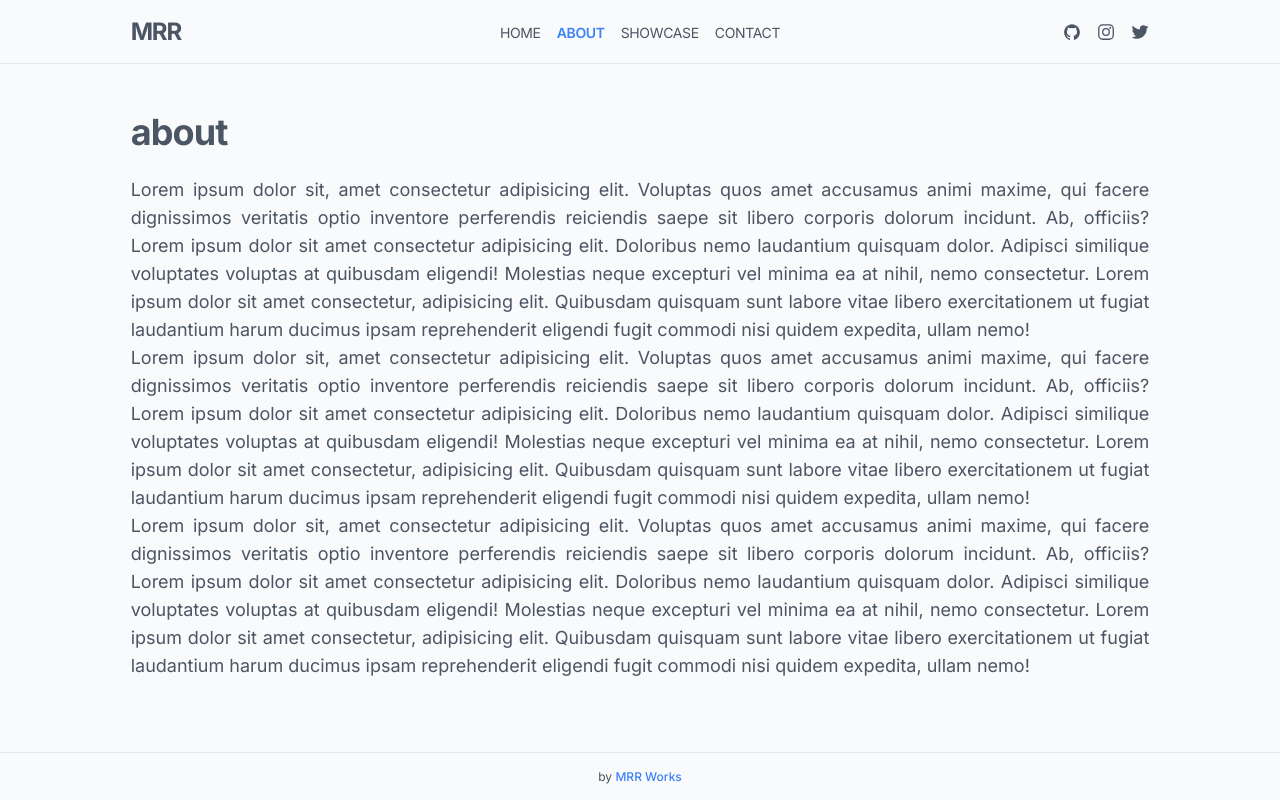
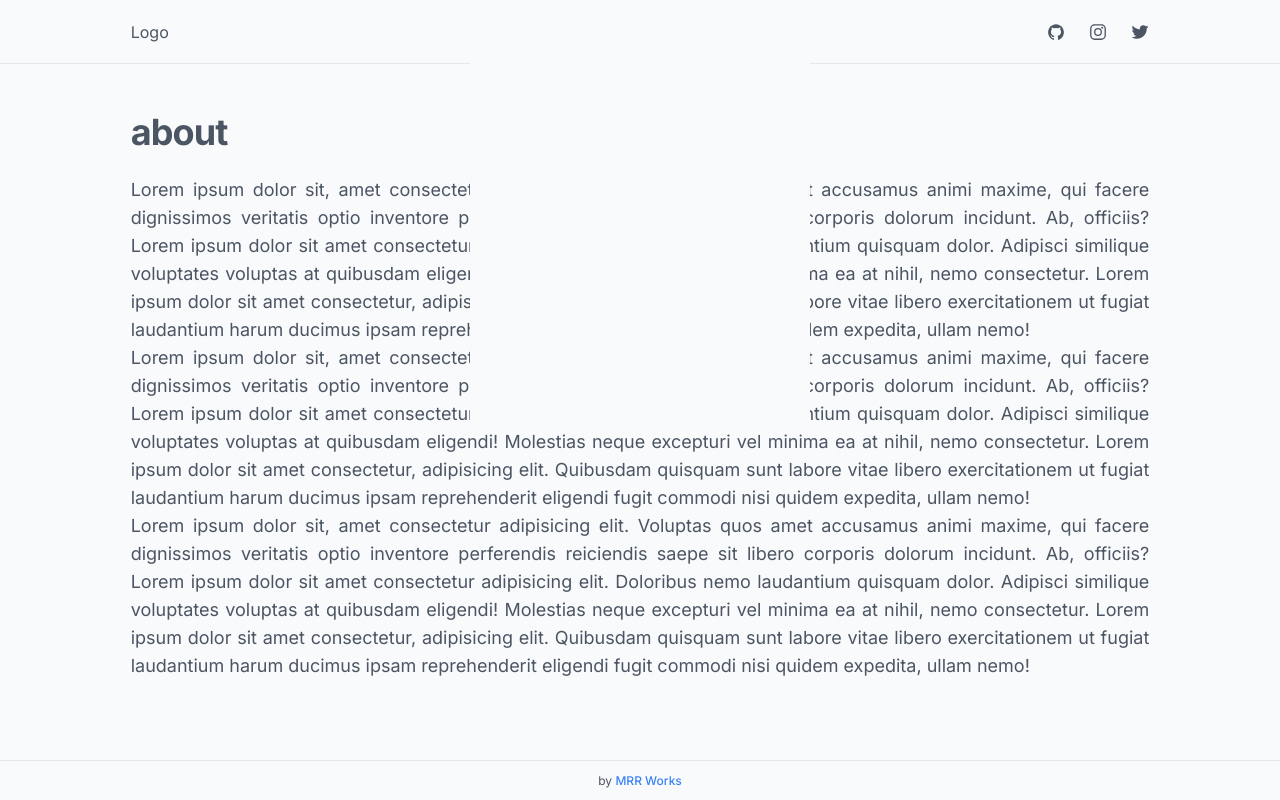
Before and after one commit to raflyrafsss/mrr.works, a Next.js app: page /about in a window 1280 px wide. Built offline with nearby package versions, Linux system fonts and the light colour scheme.

Commit message:
modify: style header navigation

```diff
--- a/src/components/layout/index.tsx
+++ b/src/components/layout/index.tsx
@@ -3,3 +3,4 @@ export * from "./landing-page";
 export { default as Layout } from "./layout";
 export { default as Navigation } from "./navigation";
 export { default as NavigationMenu } from "./navigation-menu";
+export { default as NavigationSocialMenu } from "./navigation-social-menu";
--- a/src/components/layout/landing-page/page-footer.tsx
+++ b/src/components/layout/landing-page/page-footer.tsx
@@ -5,7 +5,7 @@ const PageFooter = () => {
   return (
     <footer
       id="content-footer"
-      className="w-full h-12 flex items-center justify-center border-t border-gray-200"
+      className="w-full h-10 flex items-center justify-center border-t border-gray-200"
     >
       <Container className="flex items-center justify-center">
         <span className="block text-xs text-gray-600">
--- a/src/components/layout/landing-page/page-header.tsx
+++ b/src/components/layout/landing-page/page-header.tsx
@@ -1,15 +1,50 @@
-import React from "react";
+import React, { useState } from "react";
 import { Container } from "~/components/ui";
-import { Navigation } from "~/components/layout";
+import { NavigationMenu, NavigationSocialMenu } from "~/components/layout";
+import { IoClose, IoMenu } from "react-icons/io5";
+import clsx from "clsx";
 
 const PageHeader = () => {
+  const [isOpen, setIsOpen] = useState(false);
   return (
-    <header
-      id="content-header"
-      className="w-full h-auto lg:h-16 flex items-center border-b border-gray-200"
-    >
+    <header className="fixed lg:relative top-0 left-0 z-50 w-full h-16 flex items-center border-b bg-gray-50 border-gray-200">
       <Container>
-        <Navigation />
+        <nav className="flex flex-col lg:flex-row items-center justify-between">
+          <div className="w-full flex items-center justify-between">
+            <div>Logo</div>
+            <button
+              onClick={() => setIsOpen(true)}
+              className="lg:hidden w-8 h-8 inline-flex items-center justify-center transition-all duration-150 focus:outline-none active:scale-90"
+            >
+              <IoMenu />
+            </button>
+          </div>
+
+          <div
+            className={clsx(
+              "lg:static fixed z-50 top-0 lg:right-0 w-full h-full lg:h-auto px-6 lg:px-0 lg:py-0 bg-white lg:bg-gray-50 transition-all duration-300 ",
+              isOpen ? "right-0" : "-right-full"
+            )}
+          >
+            <div className="flex flex-col justify-between h-screen">
+              {/* Menu */}
+              <div className="lg:hidden h-16 flex items-center justify-end">
+                <button
+                  onClick={() => setIsOpen(false)}
+                  className="w-8 h-8 inline-flex items-center justify-center transition-all duration-150 focus:outline-none active:scale-90"
+                >
+                  <IoClose />
+                </button>
+              </div>
+              <NavigationMenu className="flex flex-col lg:flex-row items-center space-y-4 gap-x-4 gap-y-2" />
+              <NavigationSocialMenu className="mt-8 lg:hidden flex flex-row justify-center gap-x-4" />
+            </div>
+          </div>
+
+          <div className="hidden lg:flex flex-row w-full justify-end">
+            <NavigationSocialMenu className="hidden lg:flex flex-row gap-x-6" />
+          </div>
+        </nav>
       </Container>
     </header>
   );
--- a/src/components/layout/layout.tsx
+++ b/src/components/layout/layout.tsx
@@ -11,7 +11,10 @@ const Layout: React.FC<LayoutProps> = ({ children, className, id }) => {
   return (
     <main
       id={id}
-      className={clsx("antialiased bg-gray-50 text-gray-600", className)}
+      className={clsx(
+        "relative antialiased bg-gray-50 text-gray-600 overflow-hidden",
+        className
+      )}
     >
       {children}
     </main>
--- a/src/components/layout/navigation-menu.tsx
+++ b/src/components/layout/navigation-menu.tsx
@@ -22,16 +22,20 @@ const DataNavigationMenu = [
   },
 ];
 
-const NavigationMenu = () => {
+interface NavigationMenuProps {
+  className?: string;
+}
+
+const NavigationMenu: React.FC<NavigationMenuProps> = ({ className }) => {
   const router = useRouter();
   return (
-    <ul className="flex flex-col lg:flex-row gap-x-4 gap-y-2">
+    <ul className={className}>
       {DataNavigationMenu.map((value, index) => (
         <li key={index}>
           <NextLink href={value.path}>
             <a
               className={clsx(
-                "text-sm uppercase tracking-tight hover:text-blue-500/90",
+                "text-2xl lg:text-sm text-center uppercase tracking-tight hover:text-blue-500/90",
                 router &&
                   router.pathname === value.path &&
                   "font-semibold text-blue-500"
--- a/src/components/layout/navigation-social-menu.tsx
+++ b/src/components/layout/navigation-social-menu.tsx
@@ -1,6 +1,7 @@
 import React from "react";
 import NextLink from "next/link";
 import { IoLogoGithub, IoLogoInstagram, IoLogoTwitter } from "react-icons/io5";
+import clsx from "clsx";
 
 const SocialNavigationMenu = [
   {
@@ -17,9 +18,15 @@ const SocialNavigationMenu = [
   },
 ];
 
-const NavigationSocialMenu = () => {
+interface NavigationSocialMenuProps {
+  className?: string;
+}
+
+const NavigationSocialMenu: React.FC<NavigationSocialMenuProps> = ({
+  className,
+}) => {
   return (
-    <ul className="flex flex-row gap-x-4">
+    <ul className={className}>
       {SocialNavigationMenu.map((value, index) => (
         <li key={index}>
           <NextLink href={value.path}>
--- a/src/components/layout/navigation.tsx
+++ b/src/components/layout/navigation.tsx
@@ -7,13 +7,14 @@ import NavigationSocialMenu from "./navigation-social-menu";
 
 const Navigation = () => {
   return (
-    <nav id="nav" className="flex flex-col lg:flex-row">
+    <nav id="nav" className="flex flex-col lg:flex-row min-h-screen">
       <div className="w-full flex items-center justify-between">
         <div id="nav-logo" className="">
           <NextLink href="/">
             <a className="text-2xl font-bold tracking-tighter">MRR</a>
           </NextLink>
         </div>
+
         <div className="block lg:hidden">
           <button className="w-8 h-8 inline-flex items-center justify-center text-xl transition-transform active:scale-95">
             <IoMenu />
```
